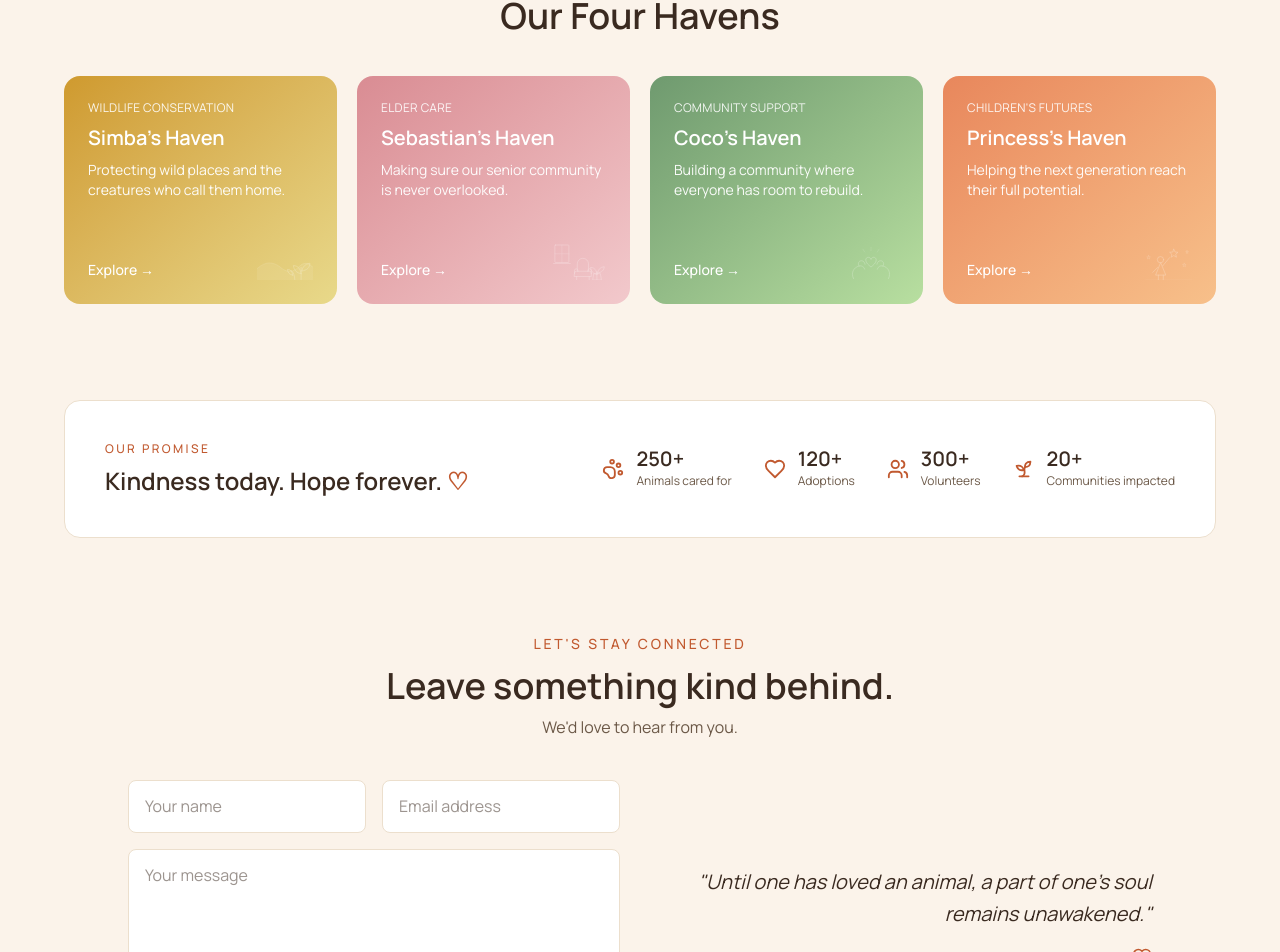
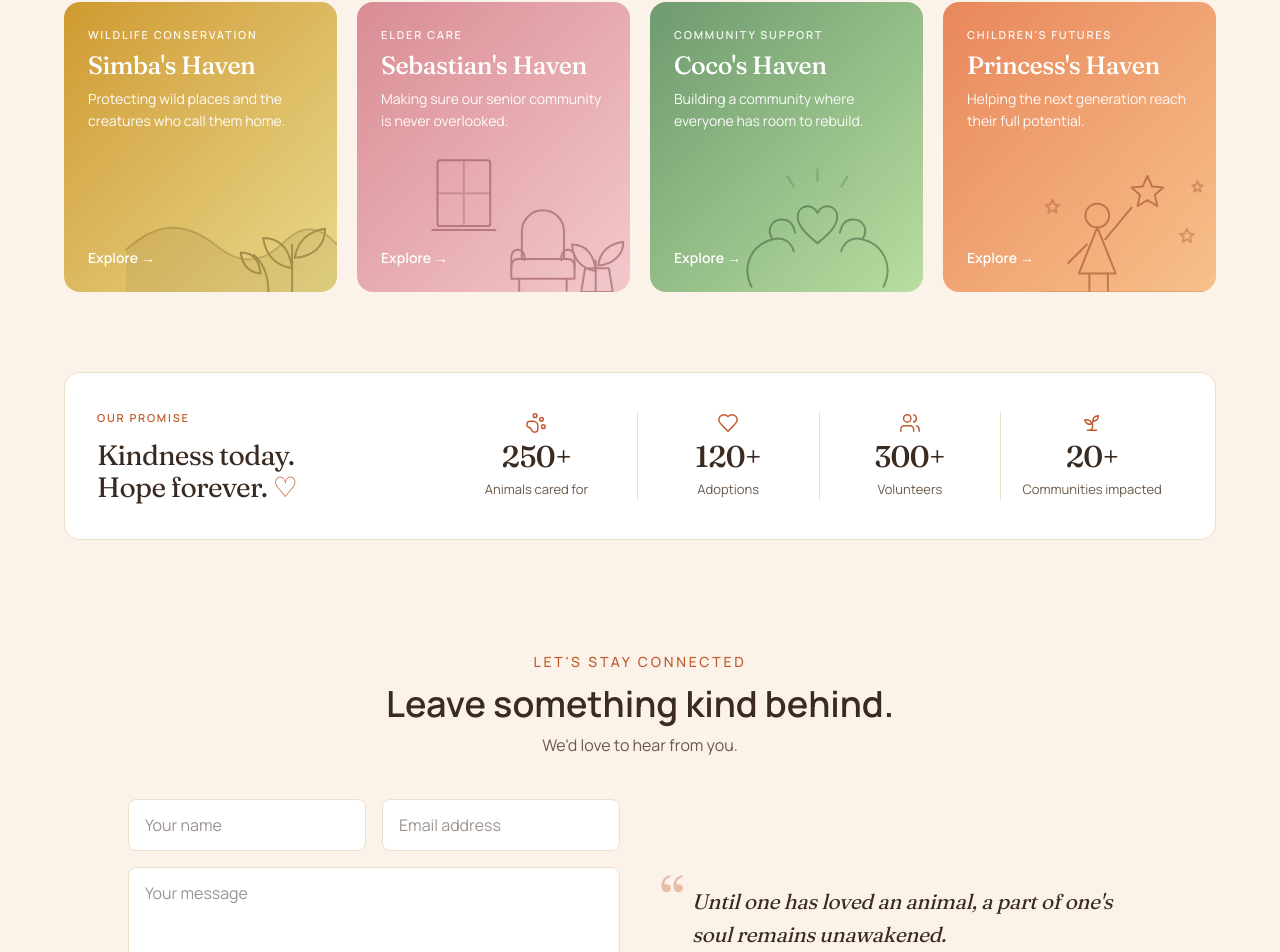
Before and after one commit to cherimedz/Kiara-s-Haven-Website, a Next.js app: page / in a window 1280 px wide. Shown: the part 1586-2538 px from the top of the page. Built offline with nearby package versions, Linux system fonts and the light colour scheme.

Commit message:
feat: rebuild havens grid, promise strip, and contact section

```diff
--- a/app/components/ContactForm.jsx
+++ b/app/components/ContactForm.jsx
@@ -15,10 +15,10 @@ export default function ContactForm() {
   if (submitted) {
     return (
       <div className="rounded-2xl border border-line bg-card p-8 text-center">
-        <p className="font-[family-name:var(--font-heading)] text-xl mb-2">
+        <p className="font-display text-[22px] tracking-[-0.02em] mb-2">
           Thanks for reaching out!
         </p>
-        <p className="text-mute">
+        <p className="text-[15px] leading-[1.65] text-mute">
           This is a demo form — nothing was actually sent, but on a real site
           this is where your message would go.
         </p>
@@ -52,7 +52,7 @@ export default function ContactForm() {
         className="w-full rounded-lg border border-line bg-card px-4 py-3 focus:outline-none focus:ring-2 focus:ring-accent"
       />
       <Button type="submit" variant="primary">
-        Send Message <Send size={16} className="ml-2" />
+        Send message <Send size={16} className="ml-2" />
       </Button>
     </form>
   );
--- a/app/components/ContactInfo.jsx
+++ b/app/components/ContactInfo.jsx
@@ -2,14 +2,18 @@ import { Heart } from "lucide-react";
 
 export default function ContactInfo() {
   return (
-    <div className="flex flex-col justify-center h-full text-right">
-      <p className="font-[family-name:var(--font-heading)] italic text-xl text-ink leading-relaxed mb-4">
-        &quot;Until one has loved an animal, a part of one&apos;s soul remains
-        unawakened.&quot;
+    <div className="relative pl-8">
+      <span
+        aria-hidden="true"
+        className="absolute left-0 -top-4 font-display text-6xl leading-none text-accent/35 select-none"
+      >
+        &ldquo;
+      </span>
+      <p className="font-display italic font-normal text-ink text-[19px] md:text-[21px] leading-[1.55] tracking-[-0.015em]">
+        Until one has loved an animal, a part of one&apos;s soul remains
+        unawakened.
       </p>
-      <div className="flex justify-end">
-        <Heart className="text-accent" size={20} />
-      </div>
+      <Heart className="text-accent mt-4" size={18} />
     </div>
   );
 }
--- /dev/null
+++ b/app/components/ContactSection.jsx
@@ -0,0 +1,37 @@
+import ContactForm from "./ContactForm";
+import ContactInfo from "./ContactInfo";
+import Eyebrow from "./ui/Eyebrow";
+import Botanical from "./illustrations/Botanical";
+import WaveDivider from "./illustrations/WaveDivider";
+
+export default function ContactSection() {
+  return (
+    <>
+      <WaveDivider fill="var(--kh-tint-terracotta)" />
+      <section id="contact" className="relative bg-tint-terracotta px-6 pt-4 pb-16 overflow-hidden">
+        <Botanical className="pointer-events-none absolute -left-4 bottom-0 w-24 md:w-32 text-coco-from opacity-40" />
+        <Botanical
+          flip
+          className="pointer-events-none absolute -right-4 bottom-0 w-24 md:w-32 text-coco-from opacity-40"
+        />
+
+        <div className="relative max-w-4xl mx-auto grid md:grid-cols-[1.1fr_0.9fr] gap-10 items-center">
+          <div>
+            <Eyebrow className="mb-3">Let&apos;s stay connected</Eyebrow>
+            <h2 className="font-display font-normal text-ink text-[clamp(2rem,3vw,2.5rem)] leading-[1.08] tracking-[-0.025em] mb-3">
+              Leave something
+              <br />
+              kind behind.
+            </h2>
+            <p className="text-[17px] leading-[1.7] text-mute mb-6">
+              We&apos;d love to hear from you.
+            </p>
+            <ContactForm />
+          </div>
+
+          <ContactInfo />
+        </div>
+      </section>
+    </>
+  );
+}
--- a/app/components/HavenSpread.jsx
+++ b/app/components/HavenSpread.jsx
@@ -1,45 +1,53 @@
 import Link from "next/link";
 import { subOrgs } from "../lib/subOrgs";
+import Eyebrow from "./ui/Eyebrow";
 import HavenMotif from "./illustrations/HavenMotif";
+import LeafDivider from "./illustrations/LeafDivider";
 
-const gradients = {
-  simba: "from-simba-from to-simba-to",
-  sebastian: "from-sebastian-from to-sebastian-to",
-  coco: "from-coco-from to-coco-to",
-  princess: "from-princess-from to-princess-to",
+const themes = {
+  simba: { grad: "from-simba-from to-simba-to", art: "text-[#6E5A22]" },
+  sebastian: { grad: "from-sebastian-from to-sebastian-to", art: "text-[#8E4C55]" },
+  coco: { grad: "from-coco-from to-coco-to", art: "text-[#3F5E3C]" },
+  princess: { grad: "from-princess-from to-princess-to", art: "text-[#9A4526]" },
 };
 
 export default function HavenSpread() {
   return (
-    <section id="havens" className="px-6 py-20">
+    <section id="havens" className="px-6 pt-6 pb-20">
       <div className="max-w-6xl mx-auto">
-        <p className="text-center uppercase tracking-[0.2em] text-sm text-accent font-medium mb-3">
-          Our Havens
-        </p>
-        <h2 className="text-center font-[family-name:var(--font-heading)] text-3xl md:text-4xl font-semibold text-ink mb-10">
-          Our Four Havens
-        </h2>
+        <div className="flex justify-center mb-3 text-simba-from">
+          <LeafDivider />
+        </div>
+        <Eyebrow className="text-center mb-10">Our four havens</Eyebrow>
 
         <div className="grid sm:grid-cols-2 lg:grid-cols-4 gap-5">
-          {subOrgs.map((org) => (
+          {subOrgs.map((org) => {
+            const theme = themes[org.theme];
+            return (
               <Link
                 key={org.slug}
                 href={`/${org.slug}`}
-              className={`relative overflow-hidden rounded-2xl p-6 bg-gradient-to-br ${gradients[org.theme]} text-white flex flex-col justify-between min-h-[220px]`}
+                className={`group relative overflow-hidden rounded-2xl bg-gradient-to-br ${theme.grad} text-white flex flex-col min-h-[290px] p-6 transition-transform duration-300 hover:-translate-y-1`}
               >
-              <div>
-                <p className="text-xs uppercase tracking-wide opacity-90 mb-2">{org.focus}</p>
-                <h3 className="font-[family-name:var(--font-heading)] text-xl font-semibold mb-2">
+                <HavenMotif
+                  haven={org.theme}
+                  className={`pointer-events-none absolute right-0 bottom-0 w-[78%] h-[50%] ${theme.art} opacity-55`}
+                />
+                <div className="relative">
+                  <p className="font-semibold text-[11px] uppercase tracking-[0.16em] opacity-90 mb-2">
+                    {org.focus}
+                  </p>
+                  <h3 className="font-display font-medium text-[25px] leading-[1.1] tracking-[-0.02em] mb-2">
                     {org.orgName}
                   </h3>
-                <p className="text-sm opacity-95">{org.tagline}</p>
+                  <p className="text-[14px] opacity-95 leading-[1.6]">{org.tagline}</p>
                 </div>
-              <div className="flex items-end justify-between mt-6">
-                <span className="text-sm font-medium">Explore →</span>
-                <HavenMotif haven={org.theme} className="w-14 h-14 opacity-40" />
-              </div>
+                <span className="relative mt-auto text-sm font-semibold">
+                  Explore <span className="inline-block transition-transform group-hover:translate-x-1">→</span>
+                </span>
               </Link>
-          ))}
+            );
+          })}
         </div>
       </div>
     </section>
--- a/app/components/PromiseStrip.jsx
+++ b/app/components/PromiseStrip.jsx
@@ -1,4 +1,5 @@
 import { PawPrint, Heart, Users, Sprout } from "lucide-react";
+import Eyebrow from "./ui/Eyebrow";
 
 const stats = [
   { icon: PawPrint, value: "250+", label: "Animals cared for" },
@@ -9,27 +10,26 @@ const stats = [
 
 export default function PromiseStrip() {
   return (
-    <section className="px-6 py-4">
-      <div className="max-w-6xl mx-auto bg-card rounded-2xl border border-line p-8 md:p-10 grid md:grid-cols-[1fr_auto] gap-8 items-center">
+    <section className="px-6 pb-8">
+      <div className="max-w-6xl mx-auto bg-card rounded-2xl border border-line px-8 py-9 grid md:grid-cols-[minmax(0,0.9fr)_minmax(0,2fr)] gap-8 items-center">
         <div>
-          <p className="text-xs uppercase tracking-[0.2em] text-accent font-medium mb-2">
-            Our Promise
-          </p>
-          <h3 className="font-[family-name:var(--font-heading)] text-2xl font-semibold text-ink">
-            Kindness today. Hope forever. <span className="text-accent">♡</span>
+          <Eyebrow className="mb-3">Our promise</Eyebrow>
+          <h3 className="font-display font-normal text-ink text-[28px] leading-[1.15] tracking-[-0.025em]">
+            Kindness today.
+            <br />
+            Hope forever. <span className="text-accent">♡</span>
           </h3>
         </div>
 
-        <div className="flex flex-wrap gap-8">
+        <div className="grid grid-cols-2 lg:grid-cols-4 divide-x divide-line">
           {stats.map(({ icon: Icon, value, label }) => (
-            <div key={label} className="flex items-center gap-3">
-              <Icon className="text-accent" size={22} />
-              <div>
-                <p className="font-[family-name:var(--font-heading)] text-xl font-semibold text-ink leading-none">
-                  {value}
-                </p>
-                <p className="text-xs text-mute mt-1 whitespace-nowrap">{label}</p>
-              </div>
+            <div key={label} className="px-5 text-center first:pl-0">
+              <Icon className="text-accent mx-auto mb-2" size={22} strokeWidth={1.6} />
+              {/* Statistics belong to the editorial voice, so they're set in Fraunces. */}
+              <p className="font-display font-medium text-ink text-[30px] leading-none tracking-[-0.02em]">
+                {value}
+              </p>
+              <p className="text-[13px] text-mute mt-2 leading-[1.5]">{label}</p>
             </div>
           ))}
         </div>
```
Lines whose indentation alone changed are shown as unchanged.
